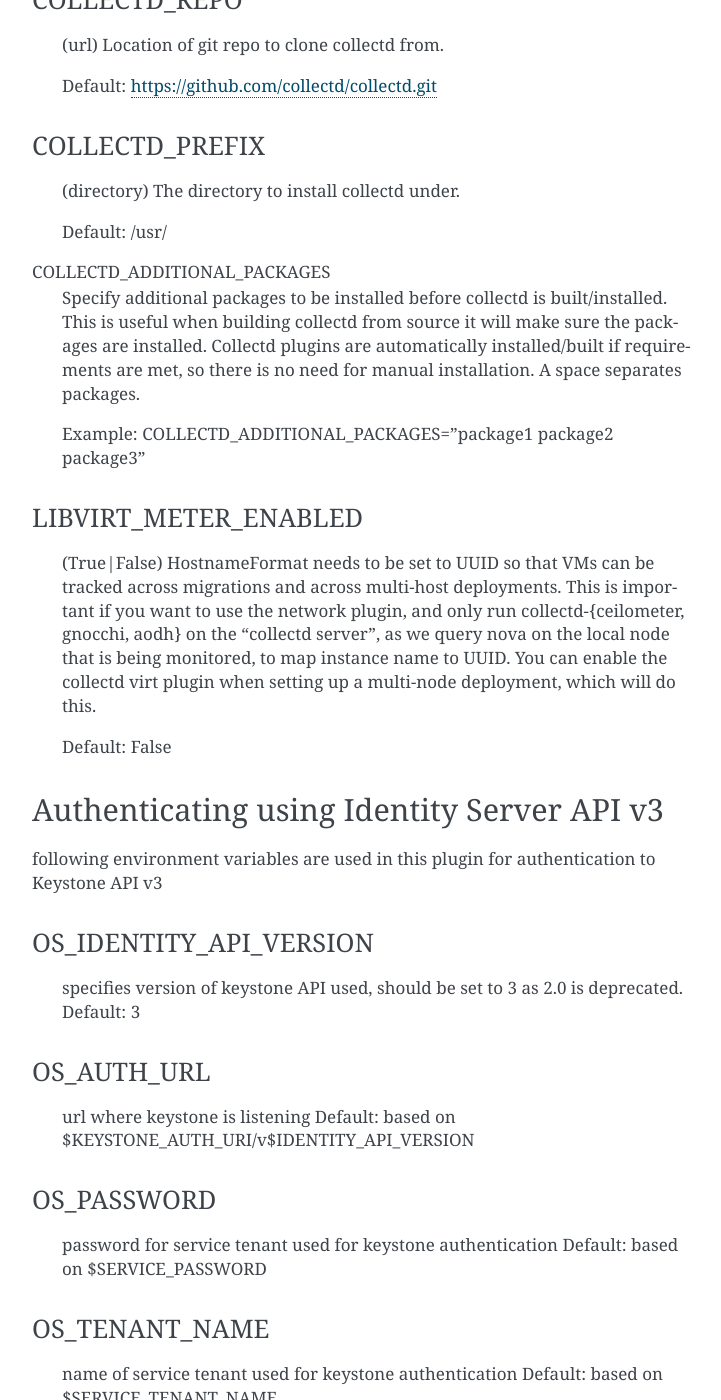
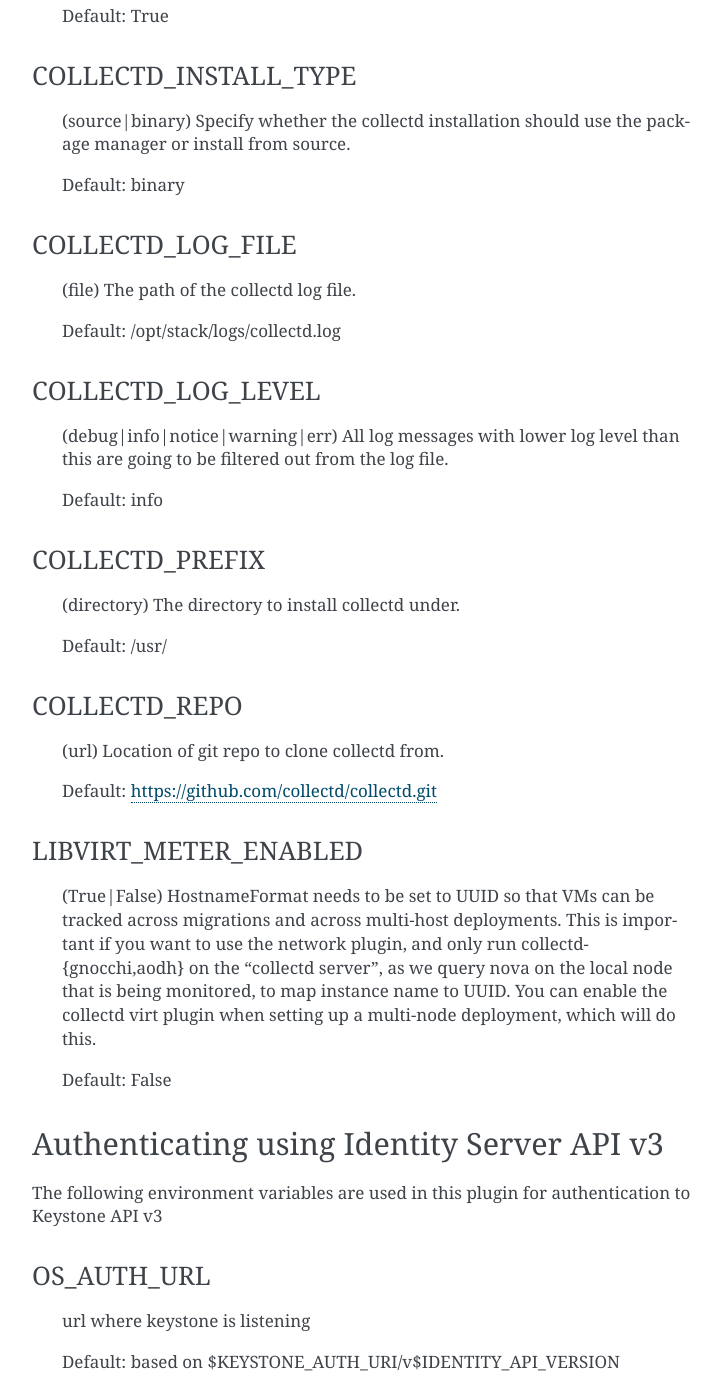
Before and after one commit to openstack-archive/collectd-openstack-plugins, a Sphinx documentation site: the page built from doc/source/usage.rst, in a window 1280 px wide and 1400 px high, scrolled down 2915 px. Shown: the whole window, without its empty margins (388-1109 px from the left). Built offline with Sphinx 7.4.7, drawn with Linux system fonts in a browser that asks for light colours; some of the changed text lies outside the part shown.

Commit message:
Fix inconsistencies in usage.rst
- Config options need to be headings
- 1 blank line between description and default
- 2 blank lines between each entry
- Order config options alphabetically

Change-Id: I9d9d73c15e73fe282ddc87e17ff19693a46db831

```diff
--- a/doc/source/usage.rst
+++ b/doc/source/usage.rst
@@ -35,6 +35,31 @@
 local.conf settings
 -------------------
 
+CEILOMETER_TIMEOUT
+~~~~~~~~~~~~~~~~~~
+    Sets the ceilometer's request timeout. The value is passed in milliseconds.
+
+    Default: 1000 i.e. 1 sec.
+
+
+COLLECTD_ADDITIONAL_PACKAGES
+~~~~~~~~~~~~~~~~~~~~~~~~~~~~
+    Specify additional packages to be installed before collectd is
+    built/installed. This is useful when building collectd from source it
+    will make sure the packages are installed. Collectd plugins are
+    automatically installed/built if requirements are met, so there is no need
+    for manual installation. A space separates packages.
+
+    Example: COLLECTD_ADDITIONAL_PACKAGES="package1 package2 package3"
+
+
+COLLECTD_AODH_ENABLED
+~~~~~~~~~~~~~~~~~~~~~
+    (True|False) Toggles whether collectd-aodh-plugin is enabled.
+
+    Default: False
+
+
 COLLECTD_AODH_SEVERITIES
 ~~~~~~~~~~~~~~~~~~~~~~~
     ("meter" severity) a comma seperated list of pairs, defining meters and the
@@ -47,6 +72,23 @@
 
     Example: COLLECTD_AODH_SEVERITIES='"<meter>" <severity>, "<meter>" <severity>'
 
+
+COLLECTD_AODH_VERBOSE
+~~~~~~~~~~~~~~~~~~~~~
+    (True|False) Set this to True to make collectd-aodh debugging messages
+    visible as info messages. This is useful when running the plugin inside
+    a collectd compiled without debug message support.
+
+    Default: $COLLECTD_CEILOMETER_VERBOSE
+
+
+COLLECTD_BATCH_SIZE
+~~~~~~~~~~~~~~~~~~~
+    Set the amount of samples to be buffered before sending.
+
+    Default: 1 i.e. no batching/buffering.
+
+
 COLLECTD_BRANCH
 ~~~~~~~~~~~~~~~
     (<git branch>) Indicates which branch of collectd to checkout before
@@ -54,52 +96,29 @@
 
     Default: collectd-5.7
 
+
+COLLECTD_CEILOMETER_ENABLED
+~~~~~~~~~~~~~~~~~~~~~~~~~~~
+    (True|False) Toggle whether collectd-ceilometer-plugin is enabled.
+
+    Default: False
+
+
 COLLECTD_CONF_DIR
 ~~~~~~~~~~~~~~~~~
     (directory) Specify a directory where collectd conf files reside.
     This is required if you use a distro other than Ubuntu or Fedora, or if
     the config file is in a non default location. This config directory will
     be created if it doesn't already exist.
+
     Default: /etc/collectd/collectd.conf.d (Ubuntu) /etc/collectd.d (Fedora)
+
 
 COLLECTD_DIR
 ~~~~~~~~~~~~
     (directory) Destination of the cloned collectd source code.
+
     Default: $DEST/collectd-$COLLECTD_BRANCH/
-
-
-COLLECTD_INSTALL
-~~~~~~~~~~~~~~~~
-    (True|False) Indicates whether to install collectd.
-    Set this to False if you are running a pre-built version of collectd or do
-    not want to upgrade installed version.
-
-    Default: True
-
-
-COLLECTD_BATCH_SIZE
-~~~~~~~~~~~~~~~~~~~
-    Set the amount of samples to be buffered before sending.
-    Default: 1 i.e. no batching/buffering.
-
-
-CEILOMETER_TIMEOUT
-~~~~~~~~~~~~~~~~~~
-    Sets the ceilometer's request timeout. The value is passed in milliseconds.
-    Default: 1000 i.e. 1 sec.
-
-
-COLLECTD_LOG_FILE
-~~~~~~~~~~~~~~~~~
-    (file) The path of the collectd log file.
-    Default: /opt/stack/logs/collectd.log
-
-
-COLLECTD_LOG_LEVEL
-~~~~~~~~~~~~~~~~~~
-    (debug|info|notice|warning|err) All log messages with lower log level than
-    this are going to be filtered out from the log file.
-    Default: info
 
 
 COLLECTD_GNOCCHI_CUSTOM_UNITS
@@ -118,11 +137,6 @@
 
     Default: True
 
-COLLECTD_AODH_ENABLED
-~~~~~~~~~~~~~~~~~~~~~
-    (True|False) Toggles whether collectd-aodh-plugin is enabled.
-
-    Default: False
 
 COLLECTD_GNOCCHI_VERBOSE
 ~~~~~~~~~~~~~~~~~~~~~~~~
@@ -132,13 +146,15 @@
 
     Default: False
 
-COLLECTD_AODH_VERBOSE
-~~~~~~~~~~~~~~~~~~~~~
-    (True|False) Set this to True to make collectd-aodh debugging messages
-    visible as info messages. This is useful when running the plugin inside
-    a collectd compiled without debug message support.
 
-    Default: $COLLECTD_GNOCCHI_VERBOSE
+COLLECTD_INSTALL
+~~~~~~~~~~~~~~~~
+    (True|False) Indicates whether to install collectd.
+    Set this to False if you are running a pre-built version of collectd or do
+    not want to upgrade installed version.
+
+    Default: True
+
 
 COLLECTD_INSTALL_TYPE
 ~~~~~~~~~~~~~~~~~~~~~
@@ -148,11 +164,19 @@
     Default: binary
 
 
-COLLECTD_REPO
-~~~~~~~~~~~~~
-    (url) Location of git repo to clone collectd from.
+COLLECTD_LOG_FILE
+~~~~~~~~~~~~~~~~~
+    (file) The path of the collectd log file.
 
-    Default: https://github.com/collectd/collectd.git
+    Default: /opt/stack/logs/collectd.log
+
+
+COLLECTD_LOG_LEVEL
+~~~~~~~~~~~~~~~~~~
+    (debug|info|notice|warning|err) All log messages with lower log level than
+    this are going to be filtered out from the log file.
+
+    Default: info
 
 
 COLLECTD_PREFIX
@@ -161,21 +185,20 @@
 
     Default: /usr/
 
-COLLECTD_ADDITIONAL_PACKAGES
-    Specify additional packages to be installed before collectd is
-    built/installed. This is useful when building collectd from source it
-    will make sure the packages are installed. Collectd plugins are
-    automatically installed/built if requirements are met, so there is no need
-    for manual installation. A space separates packages.
 
-    Example: COLLECTD_ADDITIONAL_PACKAGES="package1 package2 package3"
+COLLECTD_REPO
+~~~~~~~~~~~~~
+    (url) Location of git repo to clone collectd from.
+
+    Default: https://github.com/collectd/collectd.git
+
 
 LIBVIRT_METER_ENABLED
-~~~~~~~~~~~~~~~~~~~~
+~~~~~~~~~~~~~~~~~~~~~
     (True|False) HostnameFormat needs to be set to UUID so that VMs can be
     tracked across migrations and across multi-host deployments. This is
     important if you want to use the network plugin, and only run
-    collectd-{ceilometer, gnocchi, aodh} on the "collectd server", as we query
+    collectd-{gnocchi,aodh} on the "collectd server", as we query
     nova on the local node that is being monitored, to map instance name to
     UUID. You can enable the collectd virt plugin when setting up a
     multi-node deployment, which will do this.
@@ -186,26 +209,33 @@
 Authenticating using Identity Server API v3
 -------------------------------------------
 
-following environment variables are used in this plugin for authentication
+The following environment variables are used in this plugin for authentication
 to Keystone API v3
-
-OS_IDENTITY_API_VERSION
-~~~~~~~~~~~~~~~~~~~~~~~
-    specifies version of keystone API used, should be set to 3 as 2.0 is
-    deprecated.
-    Default: 3
 
 OS_AUTH_URL
 ~~~~~~~~~~~
     url where keystone is listening
+
     Default: based on $KEYSTONE_AUTH_URI/v$IDENTITY_API_VERSION
+
+
+OS_IDENTITY_API_VERSION
+~~~~~~~~~~~~~~~~~~~~~~~
+    Specifies version of keystone API used, should be set to 3 as 2.0 is
+    deprecated.
+
+    Default: 3
+
 
 OS_PASSWORD
 ~~~~~~~~~~~
-    password for service tenant used for keystone authentication
+    Password for service tenant used for keystone authentication
+
     Default: based on $SERVICE_PASSWORD
+
 
 OS_TENANT_NAME
 ~~~~~~~~~~~~~~
-    name of service tenant used for keystone authentication
+    Name of service tenant used for keystone authentication
+
     Default: based on $SERVICE_TENANT_NAME
```
